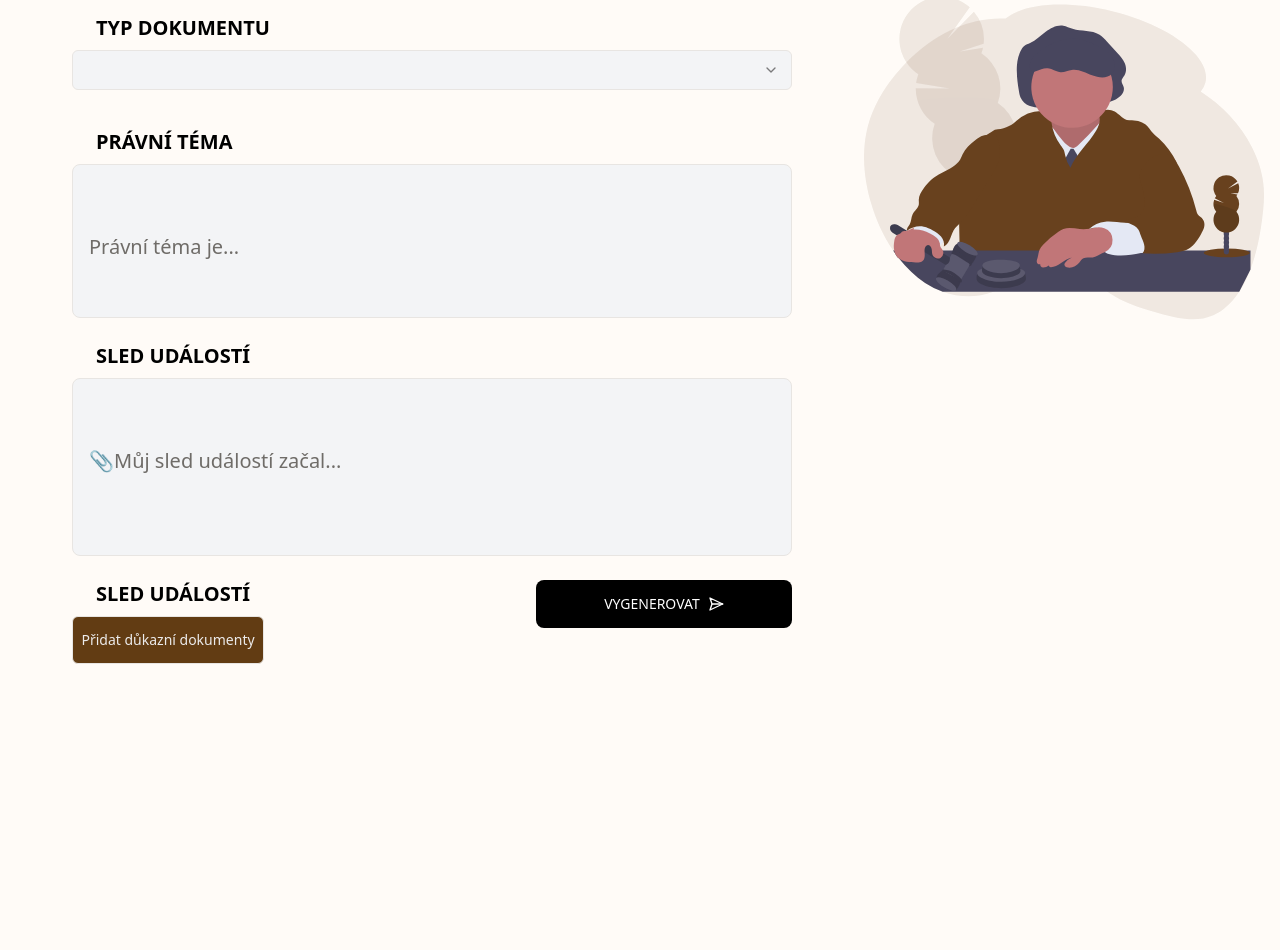
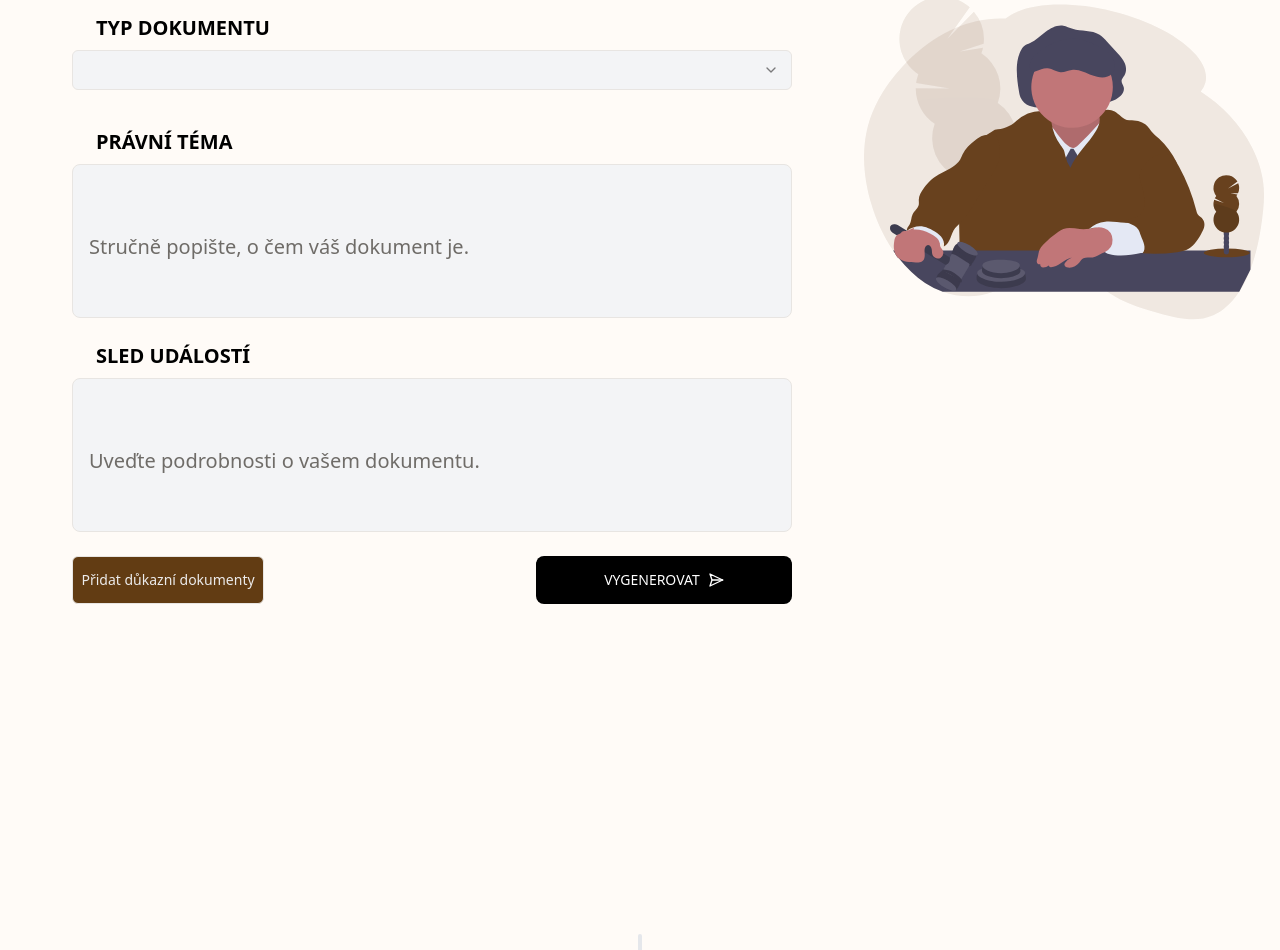
Before and after one commit to code-challenge-dev/lawyer, a Next.js app: page / in a window 1280 px wide. Shown: the part 1471-2421 px from the top of the page. Built offline with nearby package versions, Linux system fonts and the light colour scheme.

Commit message:
feature: add file-upload dunctionality

```diff
--- /dev/null
+++ b/src/components/forms/generate-document/file-upload/index.tsx
@@ -0,0 +1,85 @@
+import React, { useState } from 'react'
+import {
+  Dialog,
+  DialogContent,
+  DialogDescription,
+  DialogHeader,
+  DialogTitle,
+  DialogTrigger,
+} from '@/components/ui/dialog'
+import { Button } from '@/components/ui/button'
+import { Input } from '@/components/ui/input'
+import { FormItem, FormLabel } from '@/components/ui/form'
+import { useToast } from '@/components/ui/use-toast'
+
+const FileUpload = ({
+  onUpload,
+}: {
+  onUpload: (file: { document_name: string; payload: string }) => void
+}) => {
+  const [file, setFile] = useState<File | null>(null)
+  const [isFileDialogOpen, setIsFileDialogOpen] = useState(false)
+  const { toast } = useToast()
+
+  const handleFileChange = (e: React.ChangeEvent<HTMLInputElement>) => {
+    const selectedFile = e.target.files?.[0]
+    if (selectedFile && selectedFile.type === 'text/plain') {
+      setFile(selectedFile)
+    } else {
+      setFile(null)
+      toast({
+        variant: 'destructive',
+        title: 'Tento typ souboru není povolen!',
+        description: 'Prosím, nahrajte platný textový soubor.',
+      })
+    }
+  }
+
+  const handleUpload = () => {
+    if (file) {
+      const reader = new FileReader()
+      reader.onloadend = () => {
+        const base64String = reader.result?.toString().split(',')[1] || ''
+        onUpload({ document_name: file.name, payload: base64String })
+        setIsFileDialogOpen(false)
+        setFile(null)
+      }
+      reader.readAsDataURL(file)
+    }
+  }
+
+  return (
+    <Dialog
+      open={isFileDialogOpen}
+      onOpenChange={(isOpen) => setIsFileDialogOpen(isOpen)}
+    >
+      <DialogTrigger asChild>
+        <Button className="md:w-48 h-12 border border-opacity-0 hover:border-opacity-100 hover:border-primary">
+          Přidat důkazní dokumenty
+        </Button>
+      </DialogTrigger>
+      <DialogContent>
+        <DialogHeader>
+          <DialogTitle className="mb-8">Upload your file here.</DialogTitle>
+          <DialogDescription>
+            <div className="space-y-8">
+              <FormItem>
+                <FormLabel>File</FormLabel>
+                <Input type="file" accept=".txt" onChange={handleFileChange} />
+              </FormItem>
+              <Button
+                className="flex gap-1"
+                onClick={handleUpload}
+                disabled={!file}
+              >
+                Upload
+              </Button>
+            </div>
+          </DialogDescription>
+        </DialogHeader>
+      </DialogContent>
+    </Dialog>
+  )
+}
+
+export default FileUpload
--- a/src/components/forms/generate-document/index.tsx
+++ b/src/components/forms/generate-document/index.tsx
@@ -23,37 +23,44 @@ import {
   FormMessage,
 } from '@/components/ui/form'
 import { Textarea } from '@/components/ui/textarea'
-import UploadButton from './upload-button'
 import FormDivider from '../form-divider'
 import SectionDivider from '@/components/section-divider'
 import SubmitButton from '../submit-button'
 import SectionHeading from '@/components/section-heading'
+import { useToast } from '@/components/ui/use-toast'
+import FileUpload from './file-upload'
 
 const formSchema = z.object({
   document_type: z
     .string()
-    .min(1, { message: 'Please provide valid document type.' })
-    .max(20, { message: 'Please select valid topic.' }),
+    .min(1, { message: 'Uveďte prosím platný typ dokumentu.' })
+    .max(20, { message: 'Vyberte prosím platné téma.' }),
   topic: z
     .string()
-    .min(1, { message: 'Please provide valid topic.' })
-    .max(256, { message: 'Message should no more than 256 characters.' }),
+    .min(1, { message: 'Zadejte prosím platné téma.' })
+    .max(512, { message: 'Zpráva by neměla mít více než 512 znaků.' }),
   params: z
     .string()
-    .min(1, { message: 'Please provide valid description of the issue.' })
-    .max(4096, { message: 'Message should no more than 4096 characters.' }),
-  documents: z.array(
-    z.object({
-      document_name: z.string(),
-      payload: z.string(),
-    })
-  ),
+    .min(1, { message: 'Uveďte prosím platný popis problému.' })
+    .max(5120, { message: 'Zpráva by neměla mít více než 5120 znaků.' }),
+  documents: z
+    .array(
+      z.object({
+        document_name: z
+          .string()
+          .min(1, { message: 'Název dokumentu je povinný.' }),
+        payload: z.string(),
+      })
+    )
+    .min(1, { message: 'Je vyžadován alespoň jeden textový dokument.' }),
 })
 
 function GenerateDocument({ setData }: { setData: any }) {
   const paramsRef = useRef<HTMLTextAreaElement | null>(null)
   const topicRef = useRef<HTMLTextAreaElement | null>(null)
   const sectionRef = useRef<HTMLElement | null>(null)
+
+  const { toast } = useToast()
 
   useEffect(() => {
     const params = paramsRef.current
@@ -76,20 +83,38 @@ function GenerateDocument({ setData }: { setData: any }) {
     },
   })
 
-  async function onSubmit(values: z.infer<typeof formSchema>) {
-    // const response = await axios.post('api/generation', {
-    //   ...values,
-    //   documents: [
-    //     {
-    //       document_name: 'string1',
-    //       payload: 'string1',
-    //     },
-    //   ],
-    // })
-    // console.log(response.data)
-    // setData(response.data)
-    sectionRef.current?.scrollIntoView()
+  const onSubmit = async (values: z.infer<typeof formSchema>) => {
+    try {
+      console.log('values', values)
+      // const response = await axios.post('api/generation', values)
+      // console.log('response', response.data)
+      // setData(response.data)
+
+      toast({
+        variant: 'default',
+        title: 'Dokument byl úspěšně vygenerován!',
+        description: 'Nyní můžete spravovat svůj dokument zadáním pokynů.',
+      })
+
+      form.reset()
+      sectionRef.current?.scrollIntoView()
+    } catch (err) {
+      toast({
+        variant: 'destructive',
+        title: 'Jejda! Něco se pokazilo!',
+        description:
+          'Při generování vašeho dokumentu došlo k chybě, zkuste to prosím později.',
+      })
+    }
   }
+
+  const handleFileUpload = (file: {
+    document_name: string
+    payload: string
+  }) => {
+    form.setValue('documents', [...form.getValues('documents'), file])
+  }
+
   return (
     <>
       <SectionHeading>Vygenerovat dokument</SectionHeading>
@@ -136,10 +161,10 @@ function GenerateDocument({ setData }: { setData: any }) {
                           </SelectTrigger>
                           <SelectContent>
                             <SelectItem value="žaloba">Žaloba</SelectItem>
-                            <SelectItem value="předžalobní výzva">
-                              Předžalobní Výzva
+                            <SelectItem value="odvolání">Odvolání</SelectItem>
+                            <SelectItem value="projednání">
+                              Projednání
                             </SelectItem>
-                            <SelectItem value="kontrakt">Kontrakt</SelectItem>
                           </SelectContent>
                         </Select>
                       </div>
@@ -162,9 +187,9 @@ function GenerateDocument({ setData }: { setData: any }) {
                     <FormControl>
                       <div className="flex items-center p-2 md:p-4 rounded-lg border bg-gray-100 dark:bg-opacity-80 dark:focus:bg-opacity-100 transition-all dark:outline-none">
                         <Textarea
+                          id="topic"
                           className="flex h-full min-h-8 max-h-32 text-xl dark:placeholder:text-gray-600 px-0 py-8 bg-transparent resize-none focus:outline-none focus:border-none focus-visible:outline-none overflow-y-auto dark:text-black"
-                          placeholder="Právní téma je..."
-                          id="topic"
+                          placeholder="Stručně popište, o čem váš dokument je."
                           disabled={form.formState.isSubmitting}
                           {...field}
                           ref={topicRef}
@@ -187,10 +212,10 @@ function GenerateDocument({ setData }: { setData: any }) {
                       sled událostí
                     </Label>
                     <FormControl>
-                      <div className="flex relative items-center p-2 md:p-4 rounded-lg border bg-gray-100 dark:bg-opacity-80 dark:focus:bg-opacity-100 transition-all dark:outline-none">
+                      <div className="flex items-center p-2 md:p-4 rounded-lg border bg-gray-100 dark:bg-opacity-80 dark:focus:bg-opacity-100 transition-all dark:outline-none">
                         <Textarea
-                          className="min-h-36 max-h-[640px] text-xl dark:placeholder:text-gray-600 px-0 py-8 bg-transparent resize-none focus:outline-none focus:border-none focus-visible:outline-none overflow-y-auto dark:text-black"
-                          placeholder="📎Můj sled událostí začal..."
+                          className="flex h-full min-h-8 max-h-80 text-xl dark:placeholder:text-gray-600 px-0 py-8 bg-transparent resize-none focus:outline-none focus:border-none focus-visible:outline-none overflow-y-auto dark:text-black"
+                          placeholder="Uveďte podrobnosti o vašem dokumentu."
                           id="params"
                           disabled={form.formState.isSubmitting}
                           {...field}
@@ -202,23 +227,13 @@ function GenerateDocument({ setData }: { setData: any }) {
                   </FormItem>
                 )}
               />
-
-              <div className="flex flex-col md:flex-row gap-4 md:gap-0 justify-between items-center md:items-start">
+              <div className="flex flex-col md:flex-row md:justify-between items-center md:items-start">
                 <FormField
                   control={form.control}
                   name="documents"
                   render={({ field }) => (
-                    <FormItem className="min-h-[140px]">
-                      <Label
-                        htmlFor="documents"
-                        className="text-black dark:text-white text-xl font-semibold uppercase px-2 md:px-6"
-                      >
-                        sled událostí
-                      </Label>
-                      <FormControl>
-                        <UploadButton />
-                      </FormControl>
-                      <FormMessage />
+                    <FormItem>
+                      <FileUpload onUpload={handleFileUpload} />
                     </FormItem>
                   )}
                 />
--- a/src/components/forms/generate-document/upload-button/index.tsx
+++ /dev/null
@@ -1,136 +0,0 @@
-'use client'
-
-import { Button } from '@/components/ui/button'
-import {
-  Dialog,
-  DialogContent,
-  DialogDescription,
-  DialogHeader,
-  DialogTitle,
-  DialogTrigger,
-} from '@/components/ui/dialog'
-import {
-  Form,
-  FormControl,
-  FormField,
-  FormItem,
-  FormLabel,
-  FormMessage,
-} from '@/components/ui/form'
-import { zodResolver } from '@hookform/resolvers/zod'
-import { useForm } from 'react-hook-form'
-import { z } from 'zod'
-import { useState } from 'react'
-import { useToast } from '@/components/ui/use-toast'
-import { Input } from '@/components/ui/input'
-import { Loader2 } from 'lucide-react'
-import { Label } from '@/components/ui/label'
-
-const formSchema = z.object({
-  file: z
-    .custom<FileList>(
-      (val) => val instanceof FileList,
-      'This field is required'
-    )
-    .refine((files) => files.length > 0, 'This field is required'),
-})
-
-export default function UploadButton() {
-  const { toast } = useToast()
-  const [isFileDialogOpen, setIsFileDialogOpen] = useState(false)
-
-  const form = useForm<z.infer<typeof formSchema>>({
-    resolver: zodResolver(formSchema),
-    defaultValues: {
-      file: undefined,
-    },
-  })
-
-  const fileRef = form.register('file')
-
-  async function onSubmit(values: z.infer<typeof formSchema>) {
-    try {
-      setIsFileDialogOpen(false)
-      form.reset()
-
-      toast({
-        variant: 'default',
-        title: 'File was successfully uploaded!',
-        description: 'Now you can manage your file in your workspace.',
-      })
-    } catch (err) {
-      setIsFileDialogOpen(false)
-      toast({
-        variant: 'destructive',
-        title: 'Oops, something went wrong!',
-        description:
-          'Your file could not be uploaded. Please, try again later.',
-      })
-    }
-  }
-
-  return (
-    <Dialog
-      open={isFileDialogOpen}
-      onOpenChange={(isOpen) => {
-        setIsFileDialogOpen(isOpen)
-        form.reset()
-      }}
-    >
-      <DialogTrigger asChild>
-        <div className="flex flex-col gap-2 w-full">
-          <Label
-            htmlFor="upload-button"
-            className="text-black md:hidden dark:text-white text-xl font-semibold uppercase px-2 md:px-6"
-          >
-            důkazy
-          </Label>
-          <Button
-            onClick={() => {}}
-            id="upload-button"
-            className="md:w-48 h-12 border border-opacity-0 hover:border-opacity-100 hover:border-primary"
-          >
-            Přidat důkazní dokumenty
-          </Button>
-        </div>
-      </DialogTrigger>
-      <DialogContent>
-        <DialogHeader>
-          <DialogTitle className="mb-8">Upload your file here.</DialogTitle>
-          <DialogDescription>
-            <Form {...form}>
-              <form
-                onSubmit={form.handleSubmit(onSubmit)}
-                className="space-y-8"
-              >
-                <FormField
-                  control={form.control}
-                  name="file"
-                  render={() => (
-                    <FormItem>
-                      <FormLabel>File</FormLabel>
-                      <FormControl>
-                        <Input type="file" {...fileRef} />
-                      </FormControl>
-                      <FormMessage />
-                    </FormItem>
-                  )}
-                />
-                <Button
-                  className="flex gap-1"
-                  type="submit"
-                  disabled={form.formState.isSubmitting}
-                >
-                  {form.formState.isSubmitting && (
-                    <Loader2 className="h-4 w-4 animate-spin" />
-                  )}
-                  {form.formState.isSubmitting ? 'Uploading...' : 'Upload'}
-                </Button>
-              </form>
-            </Form>
-          </DialogDescription>
-        </DialogHeader>
-      </DialogContent>
-    </Dialog>
-  )
-}
--- a/src/lib/utils.ts
+++ b/src/lib/utils.ts
@@ -28,7 +28,7 @@ export const errorUtils = {
   },
 }
 
-const fileToBase64 = (file: File): Promise<string> => {
+export const fileToBase64 = (file: File): Promise<string> => {
   return new Promise<string>((resolve, reject) => {
     const reader = new FileReader()
     reader.readAsDataURL(file)
```
